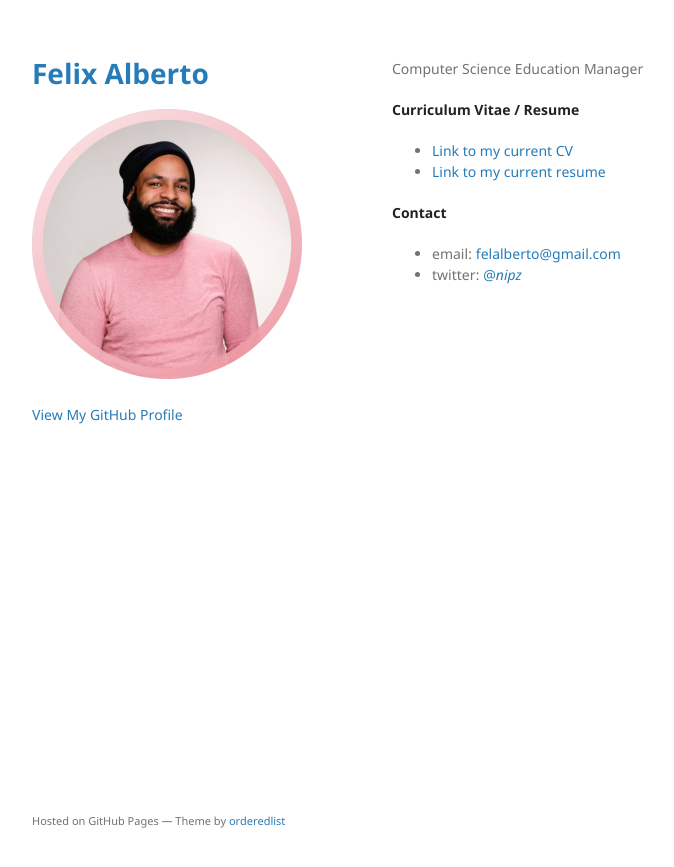
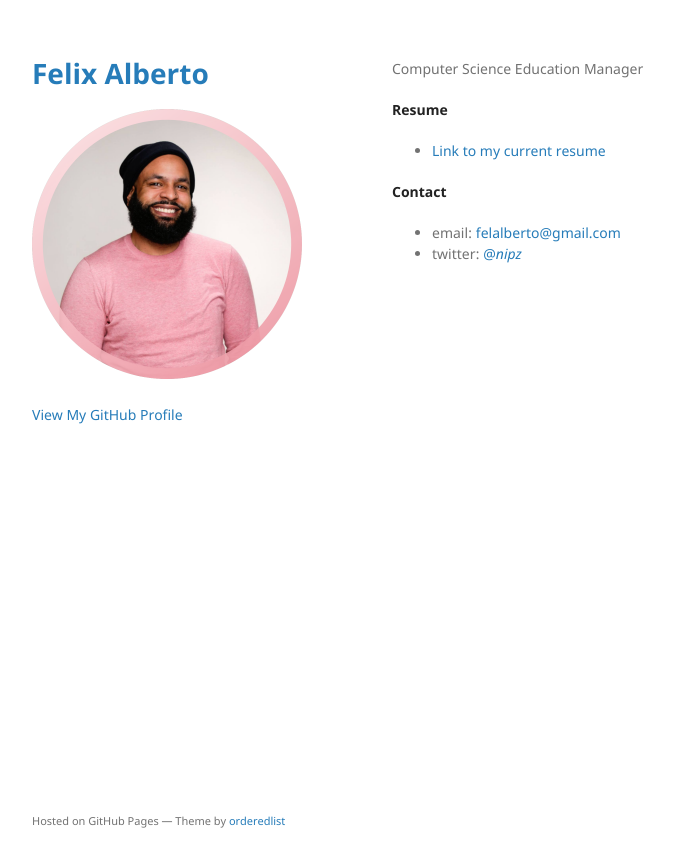
Before and after one commit to felalberto/felalberto.github.io, a Jekyll site: the page built from index.md, in a window 1280 px wide. Shown: the top 867 px of the page, without its empty margins (178-852 px from the left). Built offline with Jekyll 4.4.1, drawn with Linux system fonts in a browser that asks for light colours; the repository's description, which GitHub fills in, is left out.

Commit message:
Update index.md

```diff
--- a/index.md
+++ b/index.md
@@ -4,8 +4,7 @@ layout: default
 
 Computer Science Education Manager
 
-**Curriculum Vitae / Resume**
-*   [Link to my current CV](Resume/test.pdf)
+**Resume**
 *   [Link to my current resume](Resume/test.pdf)
 
 
```
